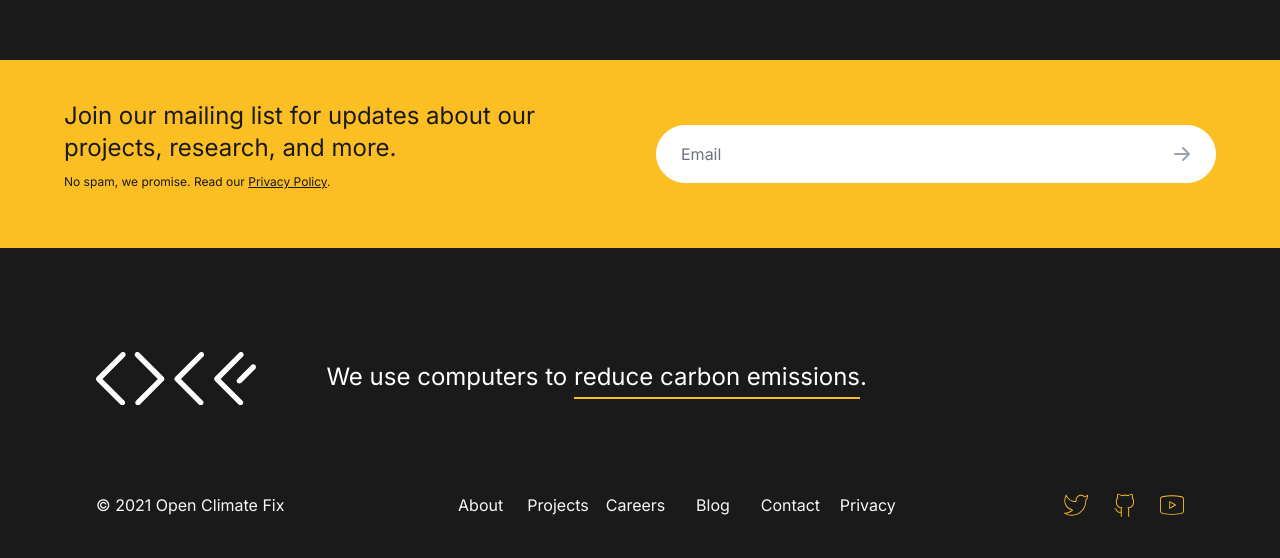
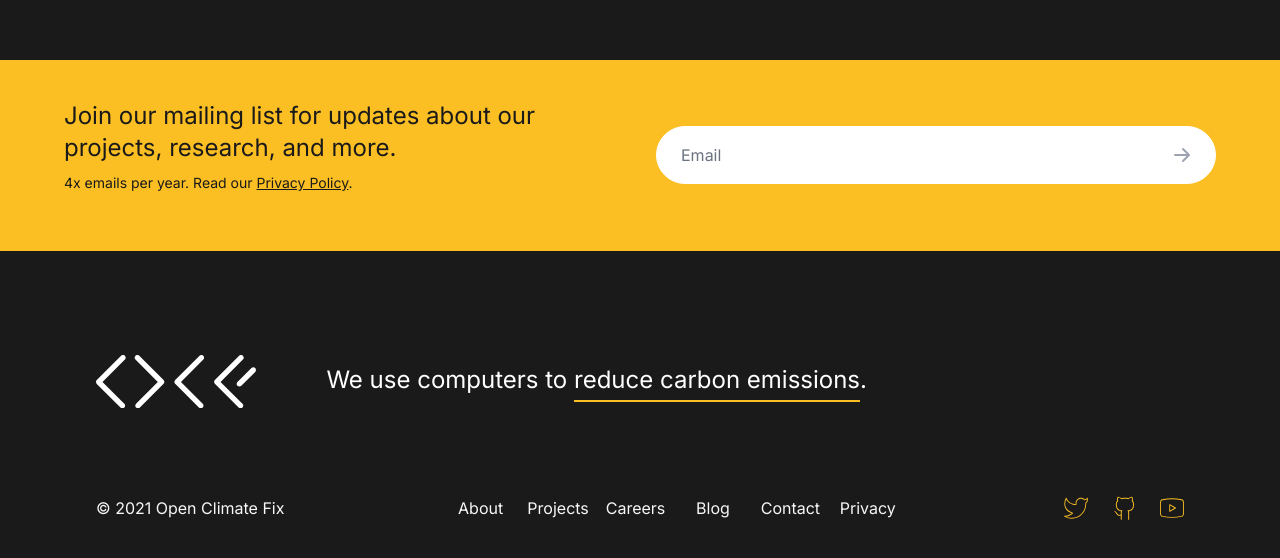
Before and after one commit to openclimatefix/website, a Next.js app: page / in a window 1280 px wide. Shown: the part 1540-2098 px from the top of the page. Built offline with nearby package versions, Linux system fonts and the light colour scheme.

Commit message:
Change wording in Newsletter component

```diff
--- a/components/newsletter.tsx
+++ b/components/newsletter.tsx
@@ -2,15 +2,15 @@ import { ArrowRightIcon } from "@heroicons/react/solid";
 
 const Newsletter = () => {
   return (
-    <section className="bg-yellow-400 w-full px-6 py-10">
-      <div className="max-w-6xl mx-auto grid grid-cols-1 md:grid-cols-2 gap-x-8">
+    <section className="w-full px-6 py-10 bg-yellow-400">
+      <div className="grid max-w-6xl grid-cols-1 mx-auto md:grid-cols-2 gap-x-8">
         <div>
-          <p className="text-2xl font-medium text-ocf-black-100 max-w-lg">
+          <p className="max-w-lg text-2xl font-medium text-ocf-black-100">
             Join our mailing list for updates about our projects, research, and
             more.
           </p>
-          <p className="text-xs leading-relaxed mt-2 md:ml-0 mb-4 text-ocf-black-100">
-            No spam, we promise. Read our{" "}
+          <p className="mt-2 mb-4 text-sm leading-relaxed md:ml-0 text-ocf-black-100">
+            4x emails per year. Read our{" "}
             <a href="#" className="underline">
               Privacy Policy
             </a>
@@ -25,12 +25,12 @@ const Newsletter = () => {
             <div className="relative max-w-md md:max-w-full">
               <input
                 type="text"
-                className="focus:ring-black focus:border-black block w-full rounded-full border-white py-4 px-6 pr-14"
+                className="block w-full px-6 py-4 border-white rounded-full focus:ring-black focus:border-black pr-14"
                 placeholder="Email"
               />
-              <button className="absolute inset-y-0 right-0 pr-6 flex items-center pointer-events-none">
+              <button className="absolute inset-y-0 right-0 flex items-center pr-6 pointer-events-none">
                 <ArrowRightIcon
-                  className="h-5 w-5 text-gray-400"
+                  className="w-5 h-5 text-gray-400"
                   aria-hidden="true"
                 />
               </button>
```
